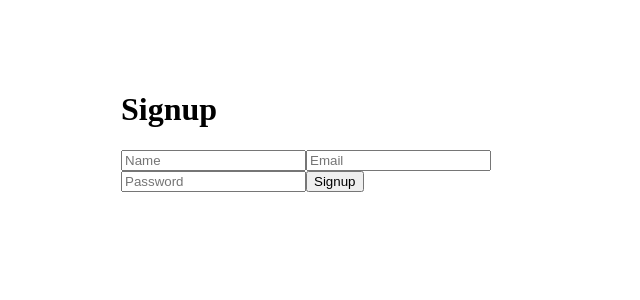
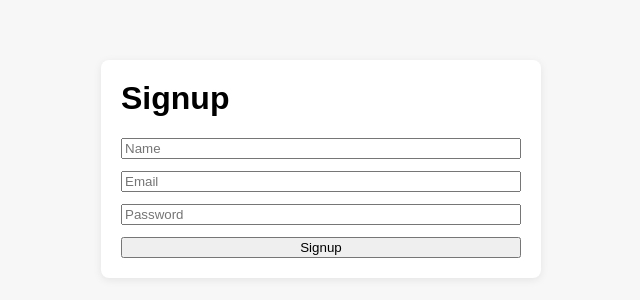
Before and after one commit to himanshua/service-marketplace, a Next.js app in the folder frontend/: page /signup in a window 1280 px wide. Shown: the top 300 px of the page, without its empty margins (319-959 px from the left). Built offline with nearby package versions, Linux system fonts and the light colour scheme; no server answers.

Commit message:
Add root layout and fix signup page

```diff
--- a/frontend/app/layout.js
+++ b/frontend/app/layout.js
@@ -1,14 +1,14 @@
 // app/layout.js
 import React from "react";
 export const metadata = {
-  title: "My App",
-  description: "Signup Example",
+  title: "Service Marketplace",
+  description: "Service Marketplace App",
 };
 
 export default function RootLayout({ children }) {
   return (
     <html lang="en">
-      <body>{children}</body>
+      <body style={{ fontFamily: "sans-serif", background: "#f7f7f7", margin: 0 }}>{children}</body>
     </html>
   );
 }
--- a/frontend/app/signup/page.js
+++ b/frontend/app/signup/page.js
@@ -6,29 +6,25 @@ export default function Signup() {
   const [name, setName] = useState("");
   const [email, setEmail] = useState("");
   const [password, setPassword] = useState("");
-  const role = "usernormal"; // fixed role
+  const role = "usernormal";
   const [message, setMessage] = useState("");
   const [loading, setLoading] = useState(false);
-
   const router = useRouter();
   const API_Base = process.env.NEXT_PUBLIC_API_URL || "http://localhost:5000";
 
   const handleSubmit = async (e) => {
     e.preventDefault();
+    setMessage("");
     setLoading(true);
-    setMessage("");
-
     try {
       const res = await fetch(`${API_Base}/api/auth/signup`, {
         method: "POST",
         headers: { "Content-Type": "application/json" },
         body: JSON.stringify({ name, email, password, role }),
       });
-
       const data = await res.json();
-
       if (res.ok) {
-        setMessage("✅ Signup successful! Redirecting to login...");
+        setMessage("✅ Signup successful! Redirecting...");
         setTimeout(() => router.push("/login"), 1500);
       } else {
         setMessage(data.message || "❌ Signup failed");
@@ -41,9 +37,18 @@ export default function Signup() {
   };
 
   return (
-    <main style={{ padding: "20px", maxWidth: "400px", margin: "50px auto" }}>
-      <h1>Signup</h1>
-      <form onSubmit={handleSubmit}>
+    <main
+      style={{
+        padding: 20,
+        maxWidth: 400,
+        margin: "60px auto",
+        background: "#fff",
+        borderRadius: 8,
+        boxShadow: "0 2px 8px rgba(0,0,0,0.08)",
+      }}
+    >
+      <h1 style={{ marginTop: 0 }}>Signup</h1>
+      <form onSubmit={handleSubmit} style={{ display: "flex", flexDirection: "column", gap: 12 }}>
         <input
           type="text"
           placeholder="Name"
@@ -65,12 +70,11 @@ export default function Signup() {
           onChange={(e) => setPassword(e.target.value)}
           required
         />
-        {/* role select removed (fixed to usernormal) */}
         <button type="submit" disabled={loading}>
           {loading ? "Signing up..." : "Signup"}
         </button>
       </form>
-      {message && <p>{message}</p>}
+      {message && <p style={{ marginTop: 16 }}>{message}</p>}
     </main>
   );
 }
```
Also changed, not shown: 1 other file (tests, documents, lock files or other folders).
